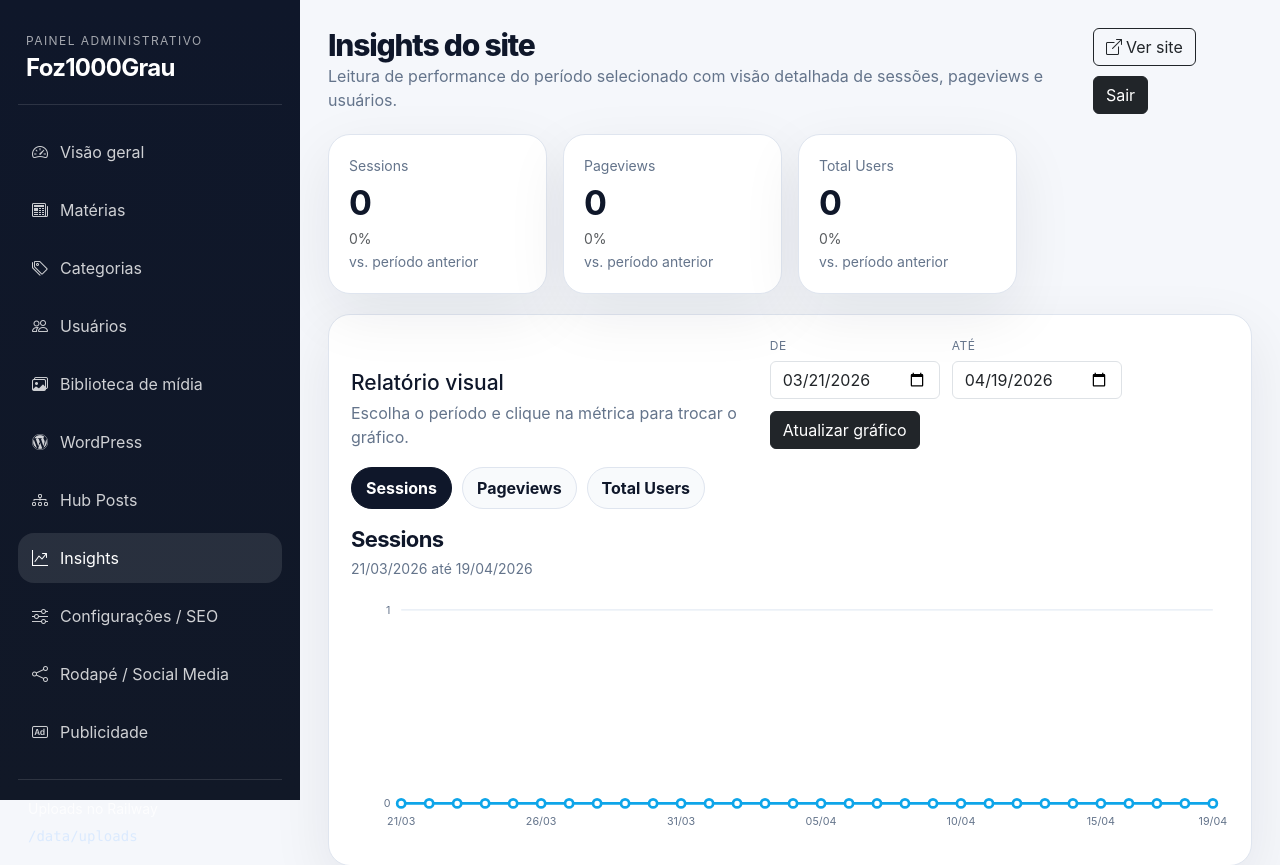
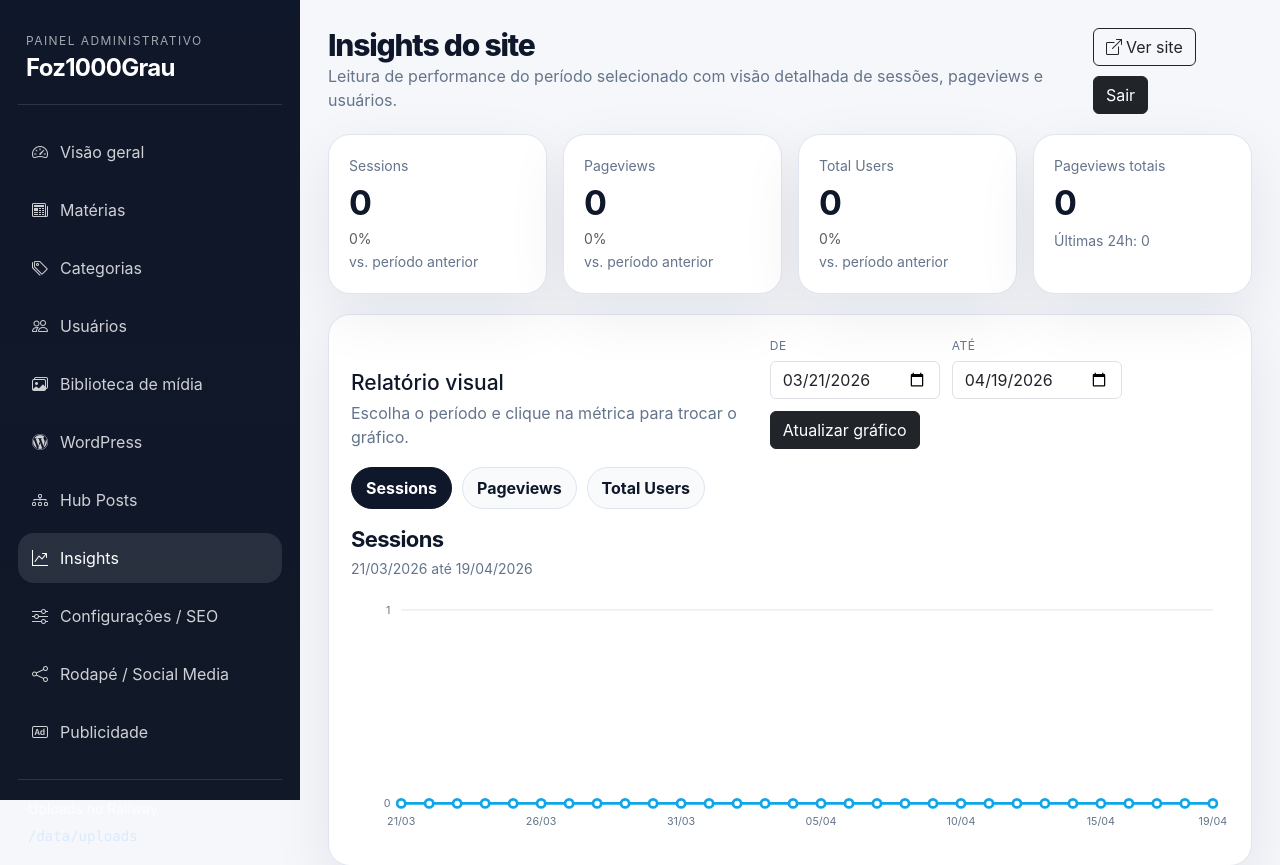
Before and after one commit to Hunter954/Foz1000grau, a Flask app: page /admin/insights in a window 1280 px wide. Shown: the top 865 px of the page. Run offline with Flask 3, Linux system fonts and the light colour scheme; a user stored in the database is signed in; parts of the project's set-up code (start-up, migrations or seed data) failed here and were passed over.

Commit message:
Add files via upload

```diff
--- a/app/admin.py
+++ b/app/admin.py
@@ -922,6 +922,7 @@ def insights_page():
         selected_metric = "sessions"
 
     metric_chart = _build_chart_data(insights["daily_series"], selected_metric)
+    dashboard_stats = _dashboard_stats()
     visible_cards = []
     for card in insights["cards"]:
         if card.get("key") not in {"sessions", "pageviews", "total_users"}:
@@ -929,13 +930,15 @@ def insights_page():
         card_data = dict(card)
         card_data["is_total"] = card.get("key") == "pageviews"
         if card_data["is_total"]:
-            card_data["context_value"] = _dashboard_stats().get("pv_24h", 0)
+            card_data["context_value"] = dashboard_stats.get("pv_24h", 0)
         visible_cards.append(card_data)
+
 
     return render_template(
         "admin/insights.html",
         insights=insights,
         visible_cards=visible_cards,
+        dashboard_stats=dashboard_stats,
         selected_metric=selected_metric,
         metric_label=allowed_metrics[selected_metric],
         metric_chart=metric_chart,
--- a/app/templates/admin/insights.html
+++ b/app/templates/admin/insights.html
@@ -23,6 +23,13 @@
       {% endif %}
     </small>
   </article>
+  {% if card.key == 'total_users' %}
+  <article class="stat-card">
+    <span>Pageviews totais</span>
+    <strong>{{ dashboard_stats.pv_total }}</strong>
+    <small>Últimas 24h: {{ dashboard_stats.pv_24h }}</small>
+  </article>
+  {% endif %}
   {% endfor %}
 </section>
 
```
